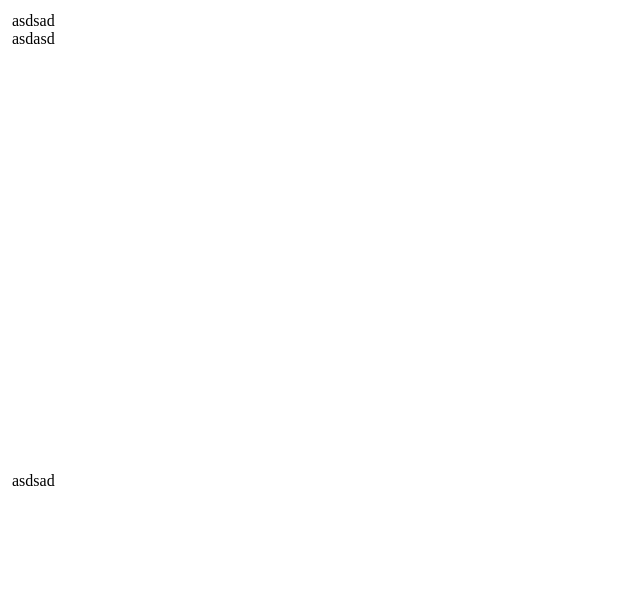
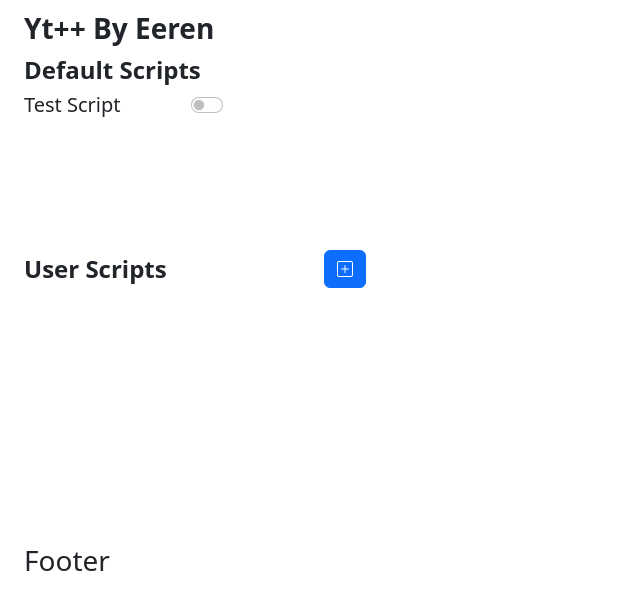
Before and after one commit to eeren3411/Youtube-Addons-by-Eeren, a website built with webpack: page src/template.html in a window 1280 px wide. Shown: the whole page, without its empty margins (0-640 px from the left). Built offline with nearby package versions, Linux system fonts and the light colour scheme.

Commit message:
Base Design

```diff
--- a/package.json
+++ b/package.json
@@ -31,6 +31,7 @@
     "webpack-cli": "^4.10.0"
   },
   "dependencies": {
-    "bootstrap": "^5.2.0"
+    "bootstrap": "^5.2.0",
+    "bootstrap-icons": "^1.9.1"
   }
 }
--- a/src/scripts/main.js
+++ b/src/scripts/main.js
@@ -1 +1,5 @@
+import '../styles/main.scss';
+import '../styles/main.css';
+import "bootstrap-icons/font/bootstrap-icons.css";
+const bootstrap = require('bootstrap');
 console.log("Hello World!");
--- /dev/null
+++ b/src/styles/main.scss
@@ -0,0 +1 @@
+@import "~bootstrap/dist/css/bootstrap.min.css"
--- a/src/template.html
+++ b/src/template.html
@@ -4,21 +4,54 @@
         <meta charset="utf-8"/>
         <meta name="viewport" content="width=device-width, initial-scale=1"/>
     </head>
-    <body style="margin: 0px; min-height: 576px; max-height: 576px; min-width: 376px; max-width: 376px; padding: 12px; overflow-y: hidden">
-        <!-- Page Header  Start -->
-        <div class="container-fluid">
-            asdsad
+    <body class="containerExtras" style="min-height: 576px; max-height: 576px; padding: 12px;">
+        <!-- Header  Start -->
+        <div class="container-fluid containerExtras" style="min-height: 44px; max-height: 44px;">
+            <div class="row">
+                <div class="col-7">
+                    <h3><b>Yt++ By Eeren</b></h3>
+                </div>
+            </div>
         </div>
-        <!-- Page Header End -->
-        <!-- Password Container Start -->
-        <div class="container-fluid" style="max-height: 442px; min-height: 442px; overflow-x: hidden; overflow-y: auto;">
-            asdasd
+        <!-- Header End -->
+        <!-- Default Scripts Start -->
+        <div class="container-fluid containerExtras" style="min-height: 194px; max-height: 194px;">
+            <div class="row">
+                <div class="col-11">
+                    <h4><b>Default Scripts</b></h4>
+                </div>
+            </div>
+            <div class="row">
+                <div class="col-5">
+                    <h5>Test Script</h5>
+                </div>
+                <div class="col-3">
+                    <div class="form-check form-switch">
+                        <input class="form-check-input" type="checkbox" role="switch" id="flexSwitchCheckDefault">
+                      </div>
+                </div>
+            </div>
         </div>
-        <!-- Password Container End -->
-        <!-- Page Footer Start -->
-        <div class="container-fluid">
-            asdsad
+        <!-- Default Scripts End -->
+        <!-- User Scripts Start -->
+        <div class="container-fluid containerExtras" style="min-height: 294px; max-height: 294px;">
+            <div class="row">
+                <div class="col-6 centerDiv">
+                    <h4 class="centerObject"><b>User Scripts</b></h4>
+                </div>
+                <div class="col-3"></div>
+                <div class="col-2">
+                    <button class="btn btn-primary"><i class="bi bi-plus-square"></i></button>
+                </div>
+            </div>
         </div>
-        <!-- Page Footer End -->
+        <!-- User Scripts End -->
+        <!-- Footer Start -->
+        <div class="container-fluid containerExtras" style="min-height: 44px; max-height: 44px;">
+            <div class="row">
+                <h3>Footer</h3>
+            </div>
+        </div>
+        <!-- Footer End -->
     </body>
 </html>
```
Also changed, not shown: dist/index.html, dist/popup.js, src/icons/new.png (added), src/styles/main.css (added), 3 other files.
